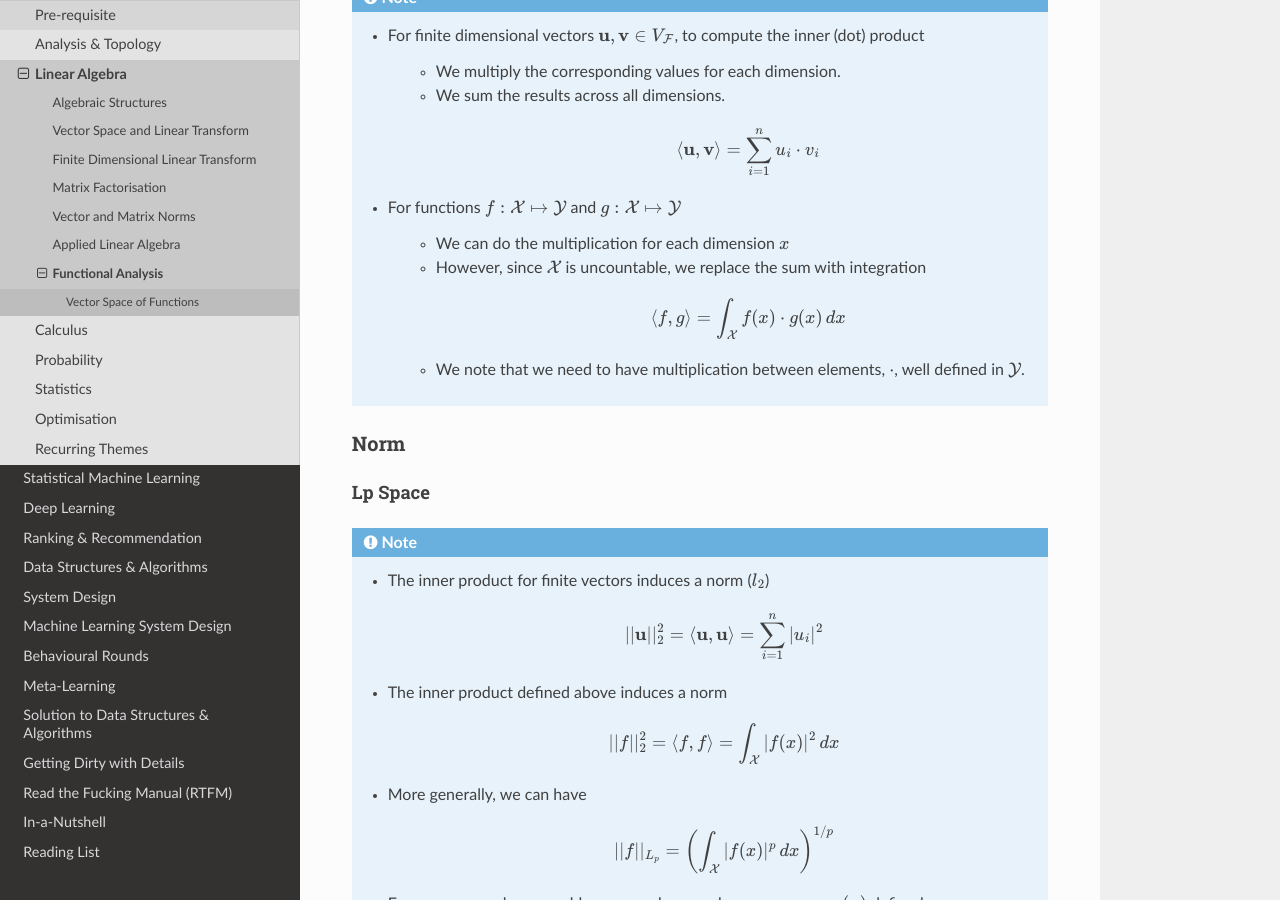
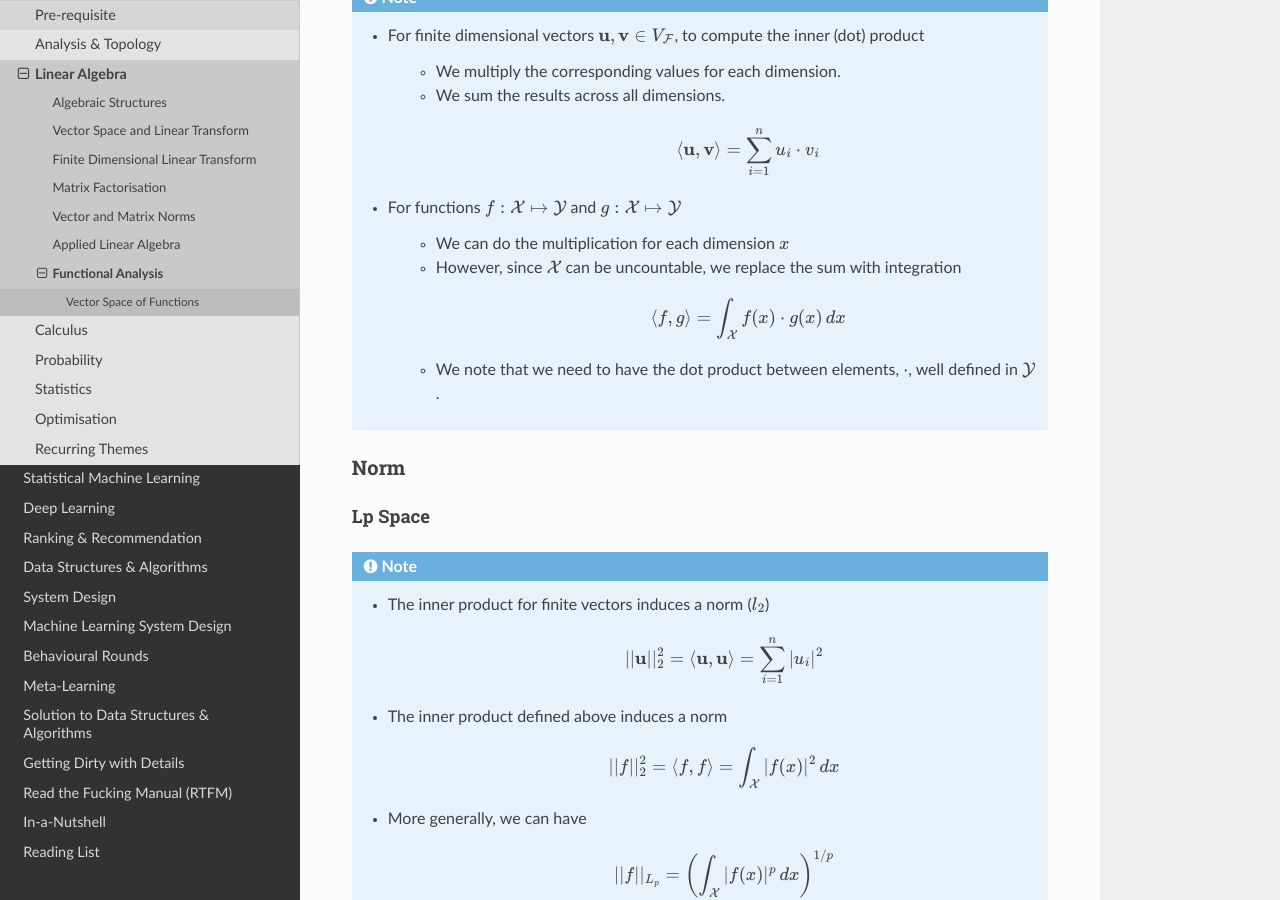
Before and after one commit to uselesstechjunks/leetcode, a Sphinx documentation site: the page built from docs/source/math/linalg/funan.rst, in a window 1280 px wide and 900 px high, scrolled down 2089 px. Built offline with Sphinx 7.4.7 and the Read the Docs theme 2.0.0, drawn with Linux system fonts in a browser that asks for light colours.

Commit message:
Update funan.rst

```diff
--- a/docs/source/math/linalg/funan.rst
+++ b/docs/source/math/linalg/funan.rst
@@ -78,10 +78,10 @@ Inner Product
 	* For functions :math:`f:\mathcal{X}\mapsto\mathcal{Y}` and :math:`g:\mathcal{X}\mapsto\mathcal{Y}`
 
 		* We can do the multiplication for each dimension :math:`x`
-		* However, since :math:`\mathcal{X}` is uncountable, we replace the sum with integration
+		* However, since :math:`\mathcal{X}` can be uncountable, we replace the sum with integration
 
 			.. math:: \langle f,g\rangle=\int_{\mathcal{X}}f(x)\cdot g(x)\mathop{dx}
-		* We note that we need to have multiplication between elements, :math:`\cdot`, well defined in :math:`\mathcal{Y}`.
+		* We note that we need to have the dot product between elements, :math:`\cdot`, well defined in :math:`\mathcal{Y}`.
 
 Norm
 ================================================================================
```
